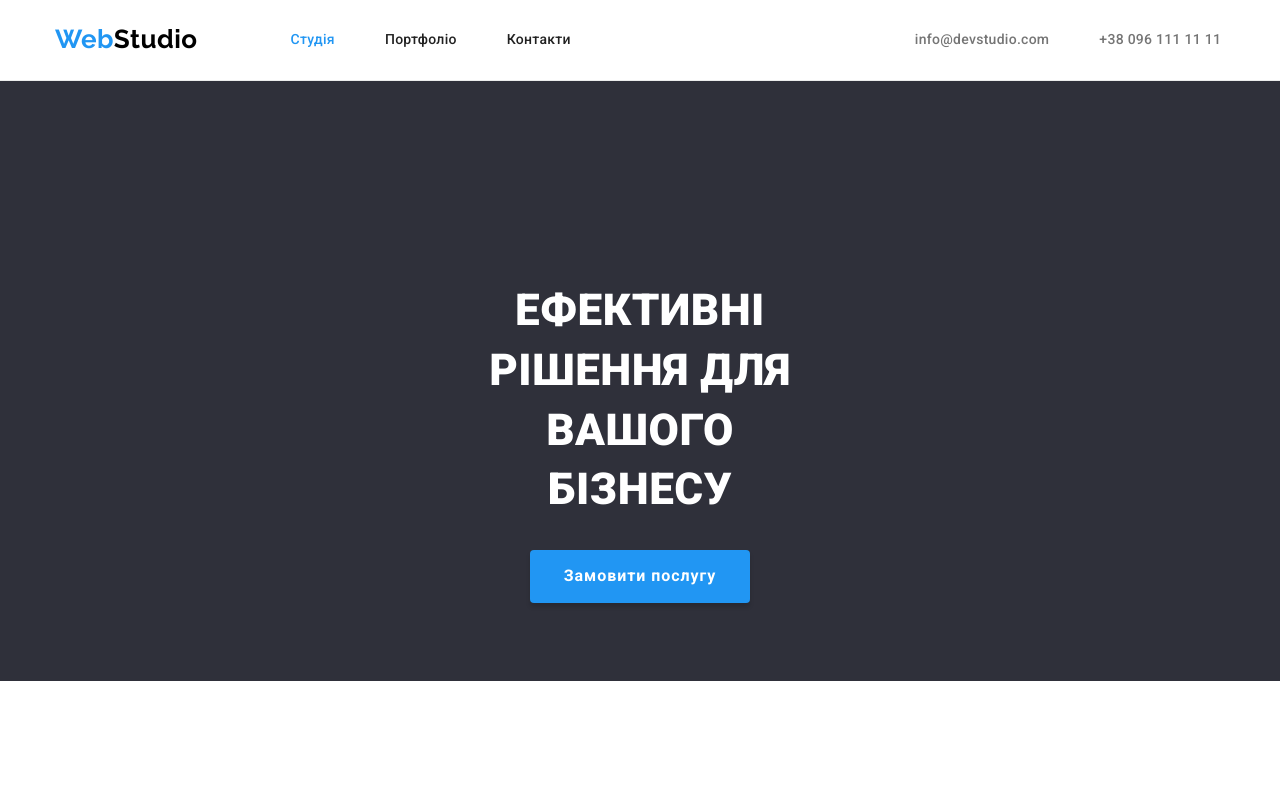
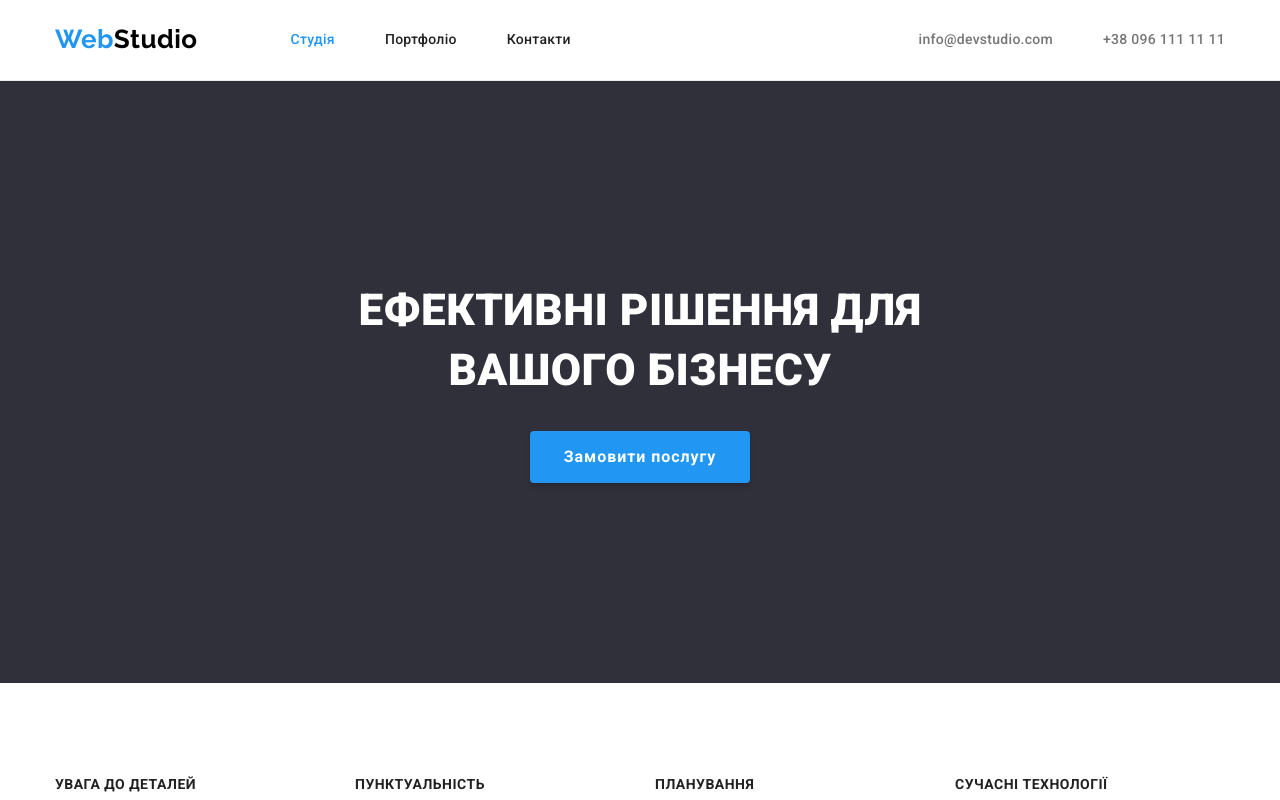
Before and after one commit to superrritagit/goit-markup-hw-03, a plain HTML site: page index.html in a window 1280 px wide. Shown: the top 800 px of the page. Drawn offline with nearby package versions, Linux system fonts and the light colour scheme.

Commit message:
HW3 Edited

```diff
--- a/CSS/styles.css
+++ b/CSS/styles.css
@@ -24,6 +24,7 @@ body {
 
 .header-content{
     display: flex;
+    justify-content: space-between;
 }
 
 .conteiner{
@@ -79,8 +80,8 @@ img{
 
 .logo{
 
-    margin-top: 24px;
-    margin-bottom: 25px;
+    padding-top: 24px;
+    padding-bottom: 25px;
     margin-right: 93px;
     /* margin-left: 215px; */
 
@@ -117,9 +118,9 @@ img{
     margin-left: 50px;
 }
 
-.contacts .item:first-child{
-    margin-left: 344px;
-}
+/* .contacts .item:first-child{
+    margin-left: auto;
+} */
 
 /* Навигация */
 
@@ -147,7 +148,8 @@ img{
 .solutions{
     background-color: var(--solutions-bg-color);
     text-align: center;
-    height: 600px;
+    padding-top: 200px;
+    padding-bottom: 200px;
 }
 
 .solutions-title{
@@ -155,7 +157,9 @@ img{
     font-weight: 900;
     font-size: 44px;
     line-height: 1.36;
-    text-align: center;
+    width: 700px;
+    margin-left: auto;
+    margin-right: auto;
     text-transform: uppercase;
 
     /* Геометрия */
@@ -164,12 +168,18 @@ img{
 }
 
 .primary-button{
+
+    margin-right: auto;
+    margin-left: auto;
+    display: block;
+
     background-color: var(--accent-color);
     color: var(--white-color);
     font-weight: 700;
     font-size: 16px;
     line-height: 1.8;
     letter-spacing: 0.06em;
+
 
     /* Геометрия */
 
@@ -221,6 +231,10 @@ img{
 
 /* Чим ми займаємося */
 
+.services{
+    padding-bottom: 94px;
+}
+
 .services-title{
 
     margin-bottom: 50px;
@@ -246,9 +260,8 @@ img{
 
 .team {
     background-color: var(--button-color);
-    margin-top: 94px;
     padding-bottom: 94px;
-    height: 648px;
+    padding-top: 94px;
 
 }
 
@@ -275,9 +288,7 @@ img{
 }
 
 .team-title{
-
-    padding-top: 94px;
-    padding-bottom: 50px;
+    margin-bottom: 50px;
 
     color: var(--main-color);
     font-weight: 700;
@@ -311,7 +322,6 @@ img{
 /* Футер */
 .page-footer{
     background-color: var(--solutions-bg-color);
-    /* height: 252px; */
     padding-top: 60px;
     padding-bottom: 60px;
 }
@@ -340,7 +350,7 @@ img{
     line-height: 1.19;
 }
 
-.footer-list .item:not(last-child){
+.footer-list .item:not(:last-child){
     margin-bottom: 9px;
 }
 
@@ -348,6 +358,7 @@ img{
 
 .projects{
     padding-bottom: 94px;
+    padding-top: 94px;
 }
 
 .buttons-list{
@@ -358,6 +369,9 @@ img{
 }
 
 .project-title{
+
+    margin-bottom: 4px;
+
     color: var(--main-color);
         font-weight: 700;
         font-size: 18px;
@@ -436,9 +450,24 @@ img{
     color: var(--secondary-color);
 }
 
-.box{
-    padding: 200px 462px;
+/* Скрытые объекты */
+
+.visually-hidden{
+    position: absolute;
+    white-space: nowrap;
+    width: 1px;
+    height: 1px;
+    overflow: hidden;
+    border: 0;
+    padding: 0;
+    clip: rect(0 0 0 0);
+    clip-path: inset(50%);
+    margin: -1px;
 }
+
+/* .box{
+    padding: 462px;
+} */
 
 /* section{
     outline: solid 2px tomato;
--- a/index.html
+++ b/index.html
@@ -82,7 +82,7 @@
       <!-- Заказать услугу -->
 
       <section class="solutions">
-        <div class="box">
+        <div class="conteiner">
           <h1 class="solutions-title">Ефективні рішення для вашого бізнесу</h1>
           <button class="primary-button" type="button">Замовити послугу</button>
         </div>
@@ -92,7 +92,7 @@
 
       <section class="properties-section">
         <div class="conteiner">
-          <h2>Наші особливості</h2>
+          <h2 class="visually-hidden">Наші особливості</h2>
           <ul class="properties list">
             <li class="item">
               <h3 class="properties-title">Увага до деталей</h3>
```
Also changed, not shown: portfolio.html (+1 -3 lines).
